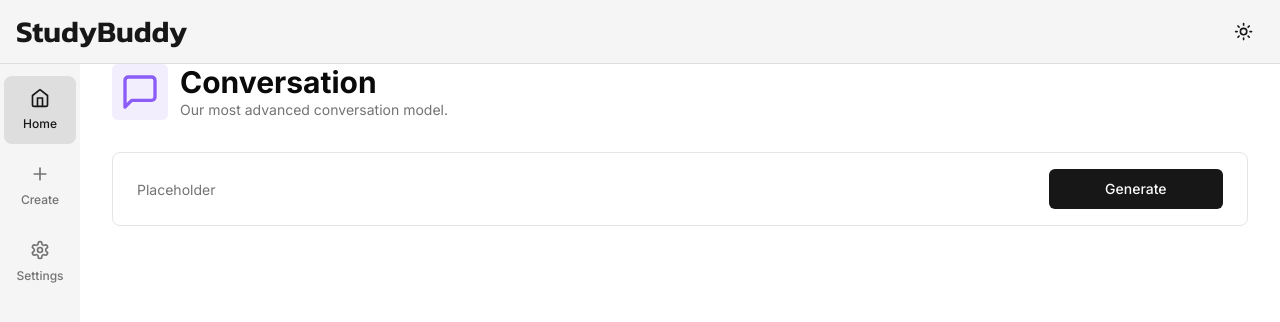
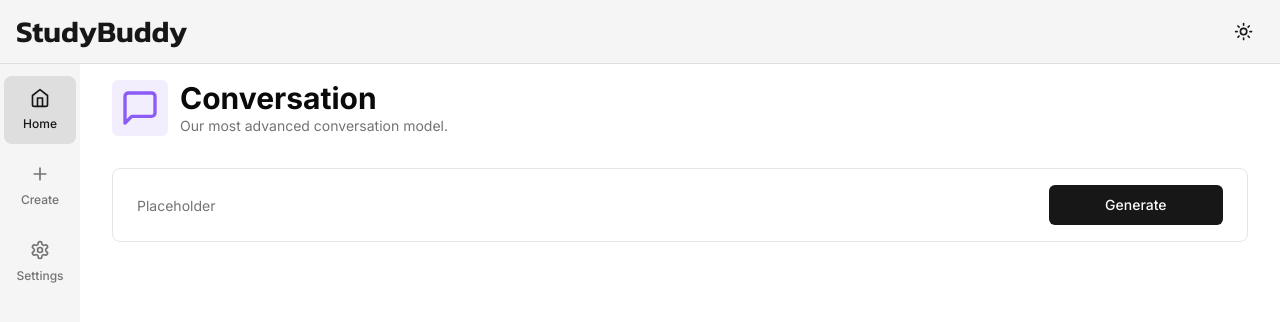
Before and after one commit to JacobJungg/StudyBuddy, a Next.js app: page / in a window 1280 px wide. Shown: the top 322 px of the page. Built offline with nearby package versions, Linux system fonts and the light colour scheme.

Commit message:
Added margain between header and form

```diff
--- a/app/(root)/(routes)/page.tsx
+++ b/app/(root)/(routes)/page.tsx
@@ -2,7 +2,6 @@
  * StudyBuddy Jacob Jung
  * Main page
  */
-
 
 "use client";
 
@@ -35,6 +34,8 @@ const RootPage = () => {
 
 
     return (
+        //Margain move everything down (to close to header)
+        <div className="mt-4">
         <div>
         <Heading
             title="Conversation"
@@ -43,6 +44,7 @@ const RootPage = () => {
             iconColor="text-violet-500"
             bgColor="bg-violet-500/10"
         />
+
               <div className="px-4 lg:px-8">
             <div>
                 <Form {...form}>
@@ -90,6 +92,8 @@ const RootPage = () => {
 
         </div>
         </div>
+        </div>
+
 
     );
 }
```
